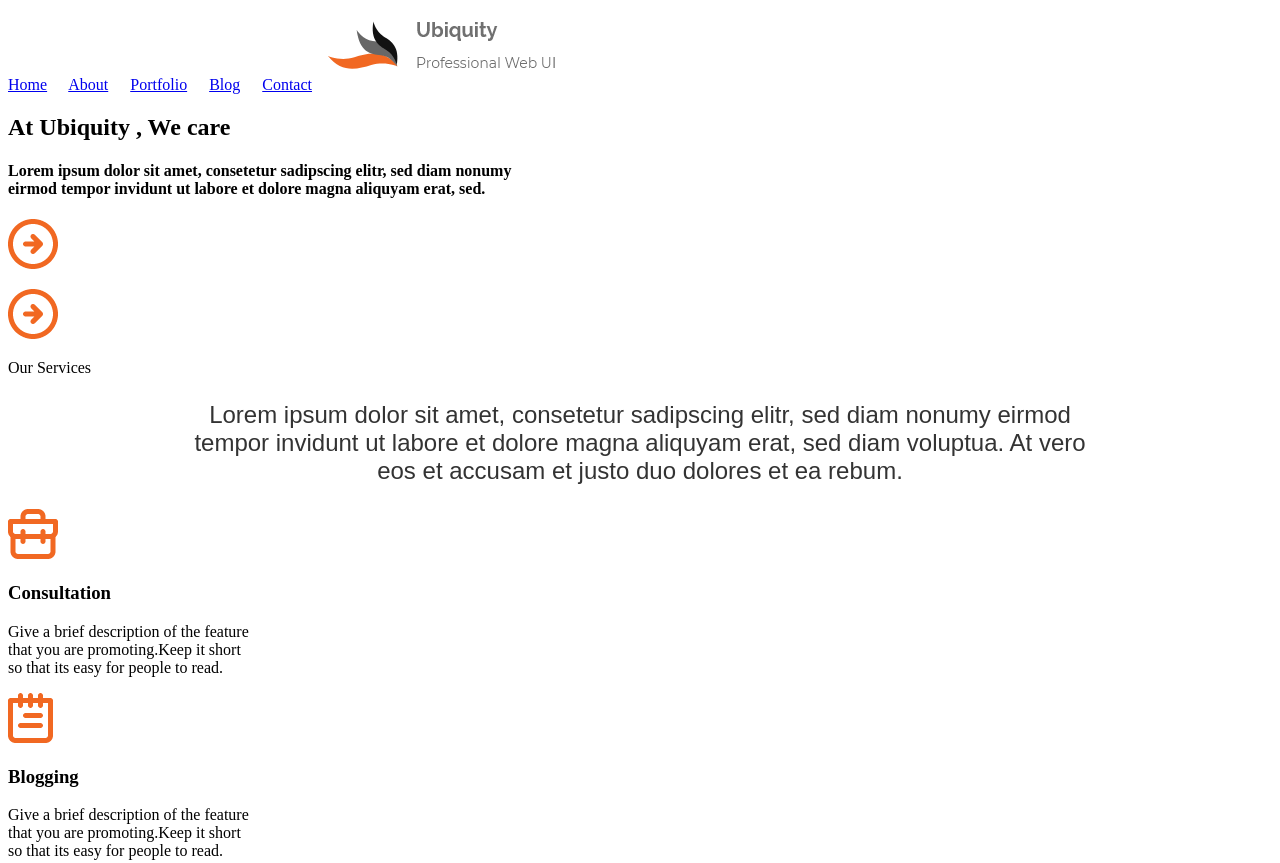
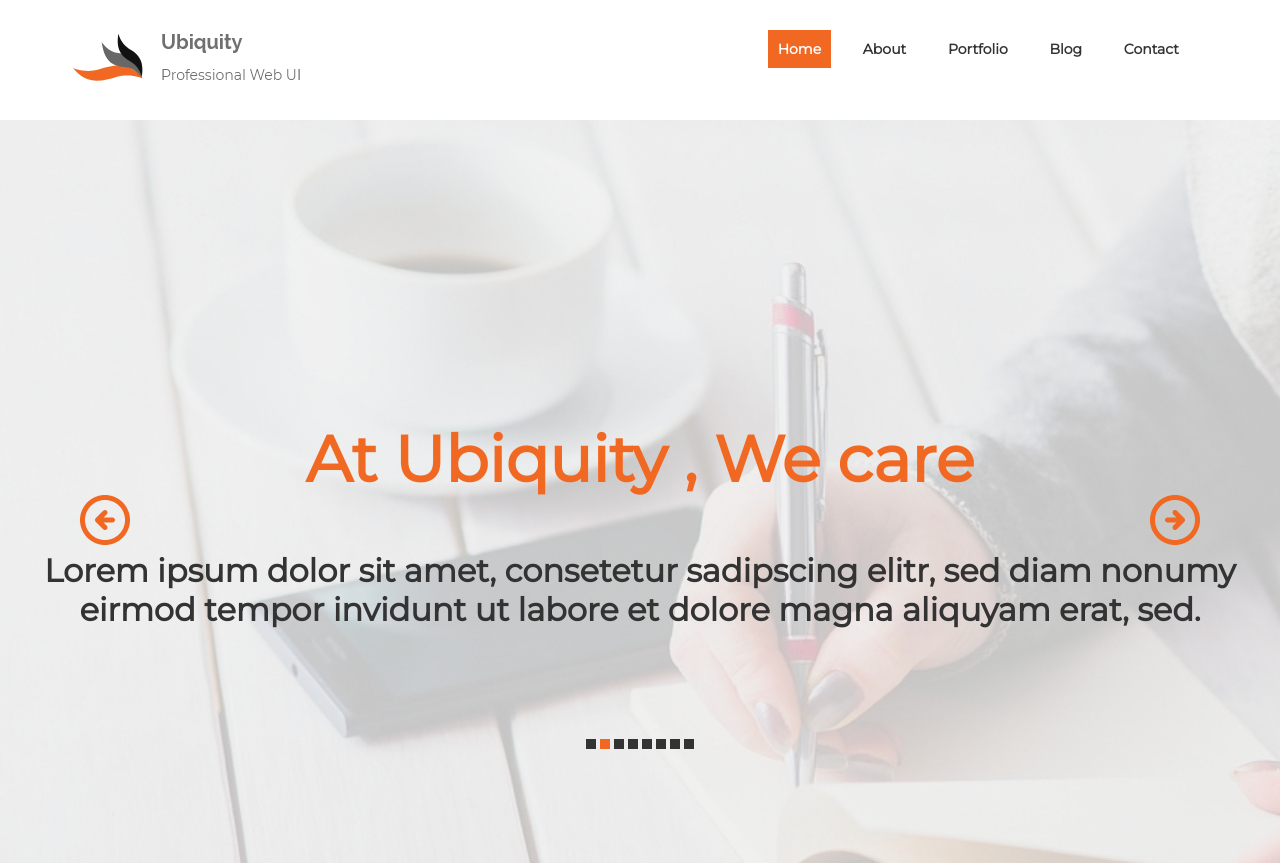
Before and after one commit to PriyaPotdar123/html-assignment, a plain HTML site: page index.html in a window 1280 px wide. Shown: the top 863 px of the page. Drawn offline with Linux system fonts and the light colour scheme.

Commit message:
added css and html folder and images

```diff
--- a/css/style.css
+++ b/css/style.css
@@ -49,7 +49,7 @@ body
 {
   	float: right;
   	font-family: 'Montserrat', sans-serif;
-  	padding-right:340px;
+  	padding-right:5%;
   	color: #333333;
   	font-weight: bold;
   	margin-top:20px;
@@ -58,7 +58,7 @@ body
 
 .Imageback
 {
-	background-image: url(images/banner.jpg);
+	background-image: url(../images/banner.jpg);
 	left: 0px;
 	width: 100%;
 	height:800px;
--- a/index.html
+++ b/index.html
@@ -2,13 +2,13 @@
 <html>
 <head>
 <meta name="viewport" content="width=device-width, initial-scale=1">
-<link rel="stylesheet" type="text/css" href="cssstylesheet.css">
+<link rel="stylesheet" type="text/css" href="css\style.css">
 </head>
 </head>
 <body>
 
 <div class="header">
-  	<img src="images\logo.png" class="logo" style=" padding-left:320px; margin-top:10px";>
+  	<img src="images\logo.png" class="logo" style=" padding-left:5%; margin-top:10px";>
 <div class="header-right">
     	<a class="active" href="#home" style="margin-right:18px">Home</a>
     	<a href="#" style="margin-right:18px">About</a>
```
